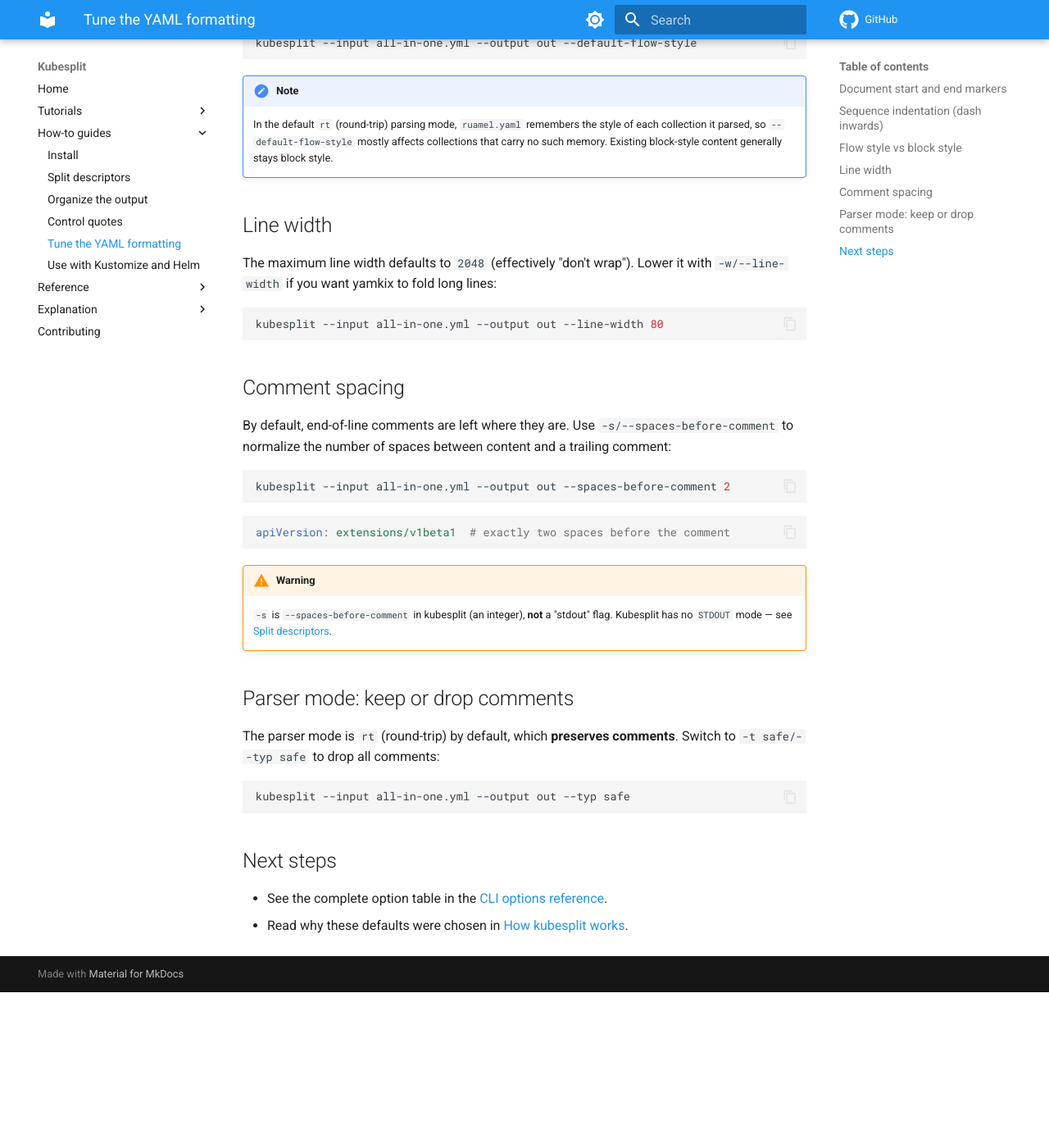
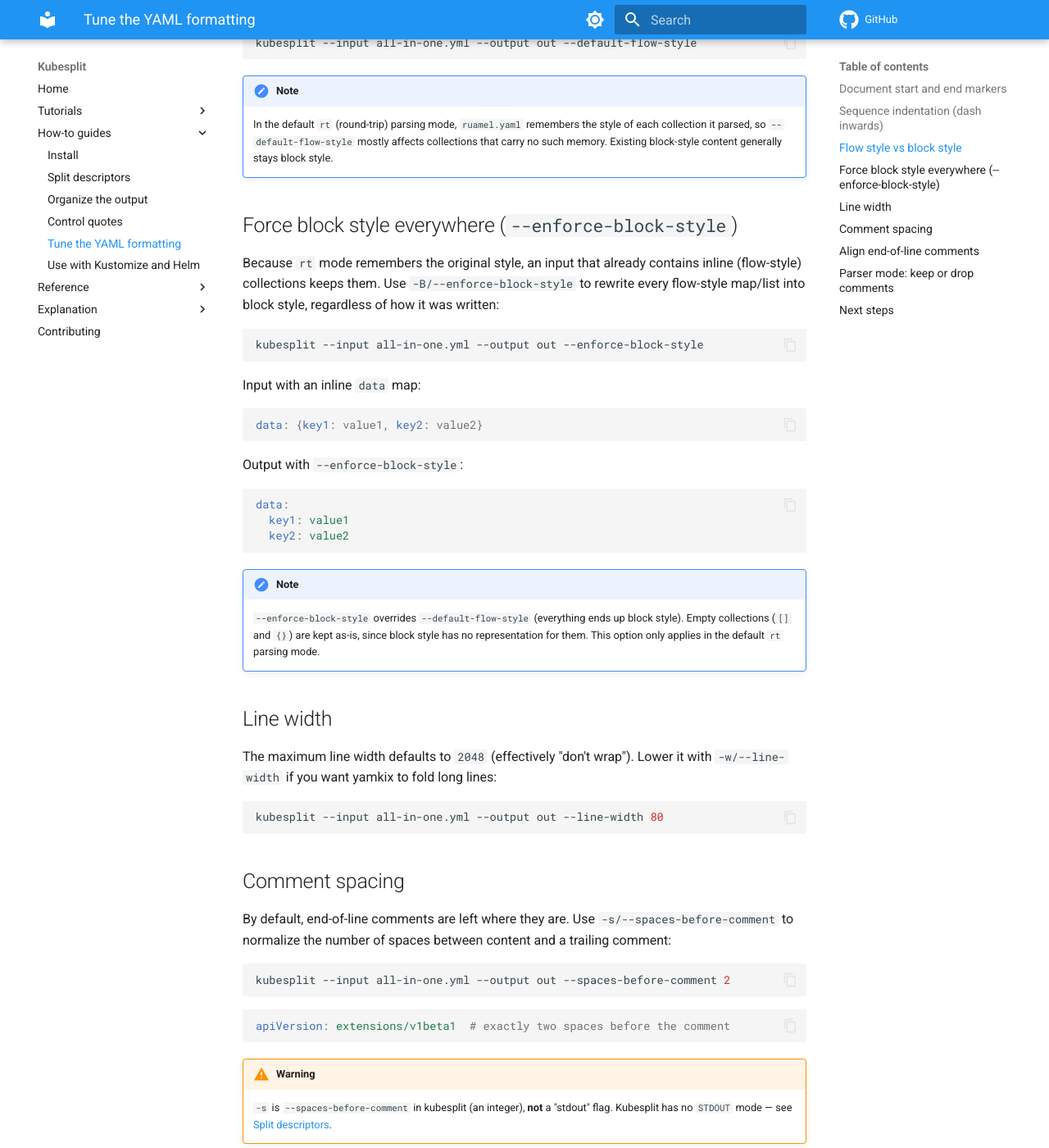
Before and after one commit to looztra/kubesplit, an MkDocs documentation site: the page built from docs/how-to/tune-yaml-formatting.md, in a window 1280 px wide and 1400 px high, scrolled down 1233 px. Shown: the whole window at 82% size. Built offline with MkDocs 1.6.1 and Material for MkDocs 9.7.7, drawn with Linux system fonts in a browser that asks for light colours; comment, search, counter and statistics services are not loaded; before the commit the page ends 2443 px from its top, so only the background shows below that; some of the changed text lies outside the part shown.

Commit message:
docs: document --align-comments and --enforce-block-style
- how-to/tune-yaml-formatting: new sections for both flags with
  before/after examples.
- reference/cli: add both options to the table, defaults summary, and
  the embedded --help output.
- explanation/how-it-works: explain why kubesplit applies the block-style
  and comment-alignment transforms per descriptor (it does not go
  through yamkix_dump_all).

Co-Authored-By: Claude Opus 4.8 <noreply@anthropic.com>

````diff
--- a/docs/how-to/tune-yaml-formatting.md
+++ b/docs/how-to/tune-yaml-formatting.md
@@ -55,6 +55,31 @@ kubesplit --input all-in-one.yml --output out --default-flow-style
 !!! note
     In the default `rt` (round-trip) parsing mode, `ruamel.yaml` remembers the style of each collection it parsed, so `--default-flow-style` mostly affects collections that carry no such memory. Existing block-style content generally stays block style.
 
+## Force block style everywhere (`--enforce-block-style`)
+
+Because `rt` mode remembers the original style, an input that already contains inline (flow-style) collections keeps them. Use `-B/--enforce-block-style` to rewrite every flow-style map/list into block style, regardless of how it was written:
+
+```shell
+kubesplit --input all-in-one.yml --output out --enforce-block-style
+```
+
+Input with an inline `data` map:
+
+```yaml
+data: {key1: value1, key2: value2}
+```
+
+Output with `--enforce-block-style`:
+
+```yaml
+data:
+  key1: value1
+  key2: value2
+```
+
+!!! note
+    `--enforce-block-style` overrides `--default-flow-style` (everything ends up block style). Empty collections (`[]` and `{}`) are kept as-is, since block style has no representation for them. This option only applies in the default `rt` parsing mode.
+
 ## Line width
 
 The maximum line width defaults to `2048` (effectively "don't wrap"). Lower it with `-w/--line-width` if you want yamkix to fold long lines:
@@ -78,6 +103,32 @@ apiVersion: extensions/v1beta1  # exactly two spaces before the comment
 !!! warning
     `-s` is `--spaces-before-comment` in kubesplit (an integer), **not** a "stdout" flag. Kubesplit has no `STDOUT` mode — see [Split descriptors](split-descriptors.md).
 
+## Align end-of-line comments
+
+Use `-a/--align-comments` to line up trailing (end-of-line) comments within each map/list to a common column:
+
+```shell
+kubesplit --input all-in-one.yml --output out --align-comments
+```
+
+Input:
+
+```yaml
+data:
+  short: a # first
+  a_longer_key: b # second
+```
+
+Output with `--align-comments`:
+
+```yaml
+data:
+  short: a        # first
+  a_longer_key: b # second
+```
+
+Comments are aligned to the widest line **within the same map or list**, so nested blocks are aligned independently. Combine it with `-s/--spaces-before-comment` to also control the gap before short comments.
+
 ## Parser mode: keep or drop comments
 
 The parser mode is `rt` (round-trip) by default, which **preserves comments**. Switch to `-t safe/--typ safe` to drop all comments:
````
Also changed, not shown: docs/explanation/how-it-works.md (+3 -1 lines), docs/reference/cli.md (+8 -0 lines).
